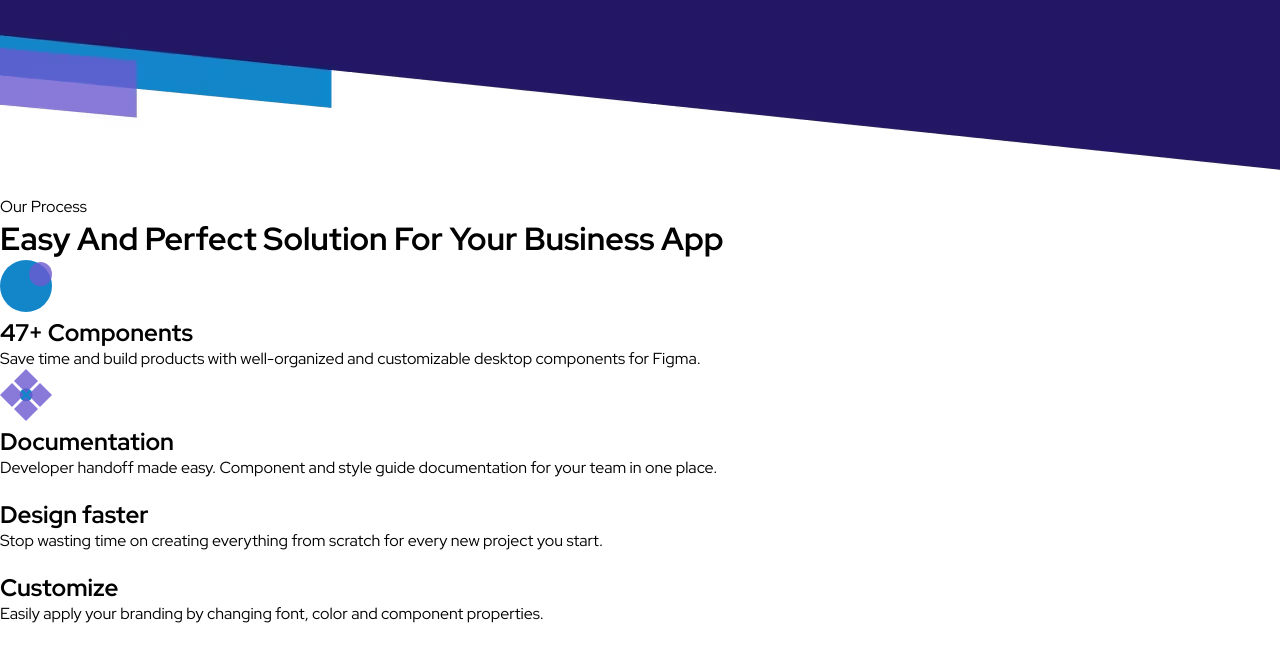
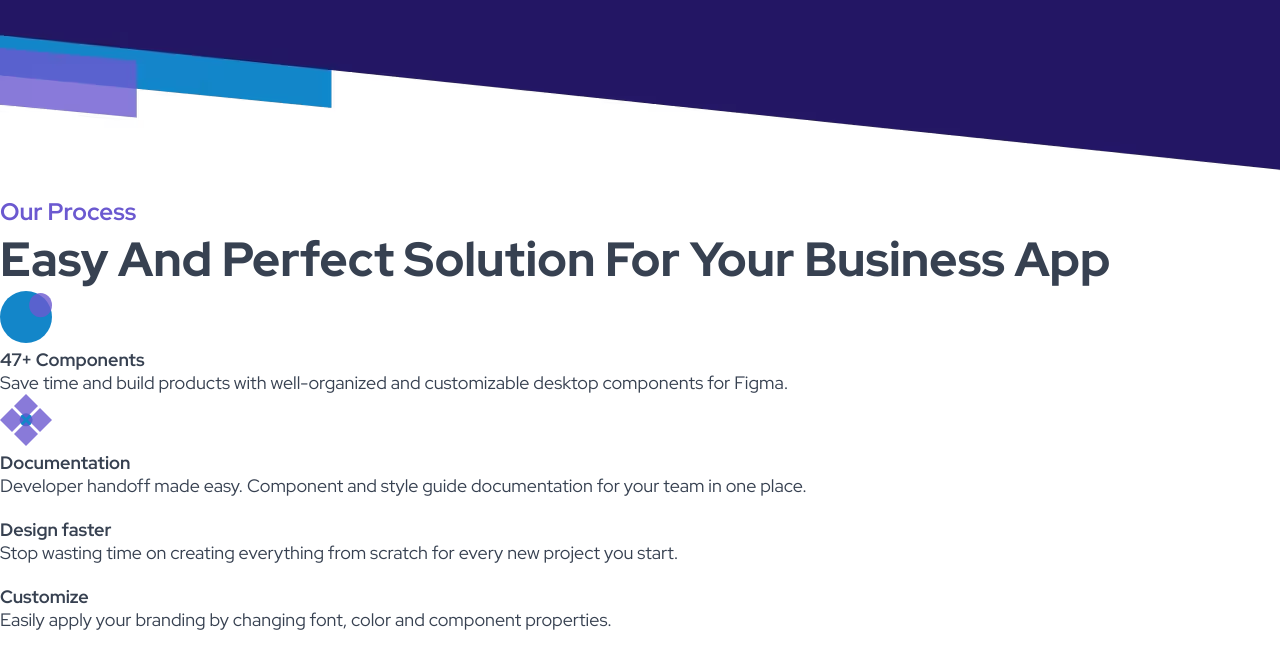
Before and after one commit to dev-RonnieTR/process-page, a plain HTML site: page index.html in a window 1280 px wide. Drawn offline with Linux system fonts and the light colour scheme.

Commit message:
Style the typography

```diff
--- a/styles.css
+++ b/styles.css
@@ -23,3 +23,19 @@ html {
   --color-4: #374151;
   --color-5: #6b7280;
 }
+
+/* TYPOGRAPHY */
+.small-title {
+  color: var(--color-1);
+  font-size: var(--font-size-medium);
+  font-weight: 700;
+}
+.large-title {
+  color: var(--color-4);
+  font-size: var(--font-size-large);
+  font-weight: 800;
+}
+.feature__title, .feature__description {
+    color: var(--color-4);
+    font-size: var(--font-size-small);
+}
```
